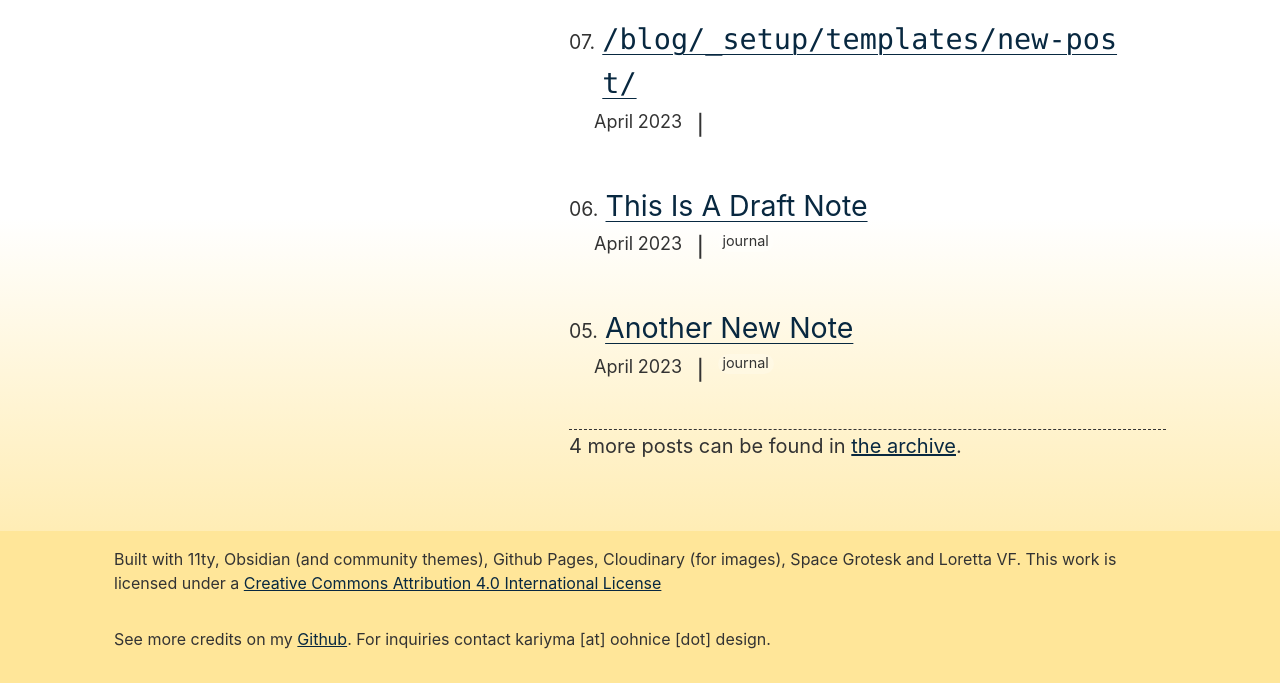
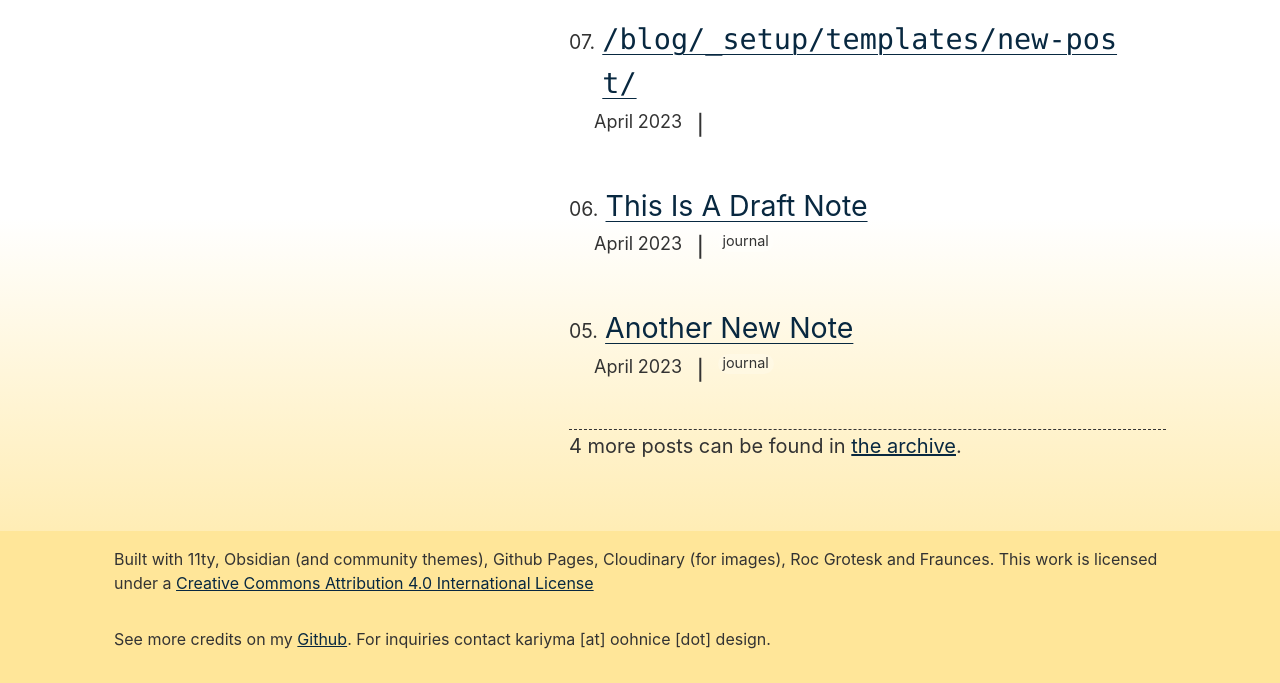
Before and after one commit to kariymam/writing-blog, an Eleventy site: page content/index.njk in a window 1280 px wide. Shown: the part 292-975 px from the top of the page. Built offline with nearby package versions, Linux system fonts and the light colour scheme; Eleventy itself is replaced by a stand-in of ours; files that its build step writes are made by us from their sources; a web font is replaced by a local one.

Commit message:
Credits updates

```diff
--- a/_includes/footer.njk
+++ b/_includes/footer.njk
@@ -1,7 +1,7 @@
 <div class="container">
 	<ul class="footer">
 		<li class="footer-item">
-			Built with 11ty, Obsidian (and community themes), Github Pages, Cloudinary (for images), Space Grotesk and Loretta VF.
+			Built with 11ty, Obsidian (and community themes), Github Pages, Cloudinary (for images), Roc Grotesk and Fraunces.
 			This work is licensed under a <a rel="license" href="http://creativecommons.org/licenses/by/4.0/">Creative Commons Attribution 4.0 International License</a>
 		</li>
 	</ul>
```
